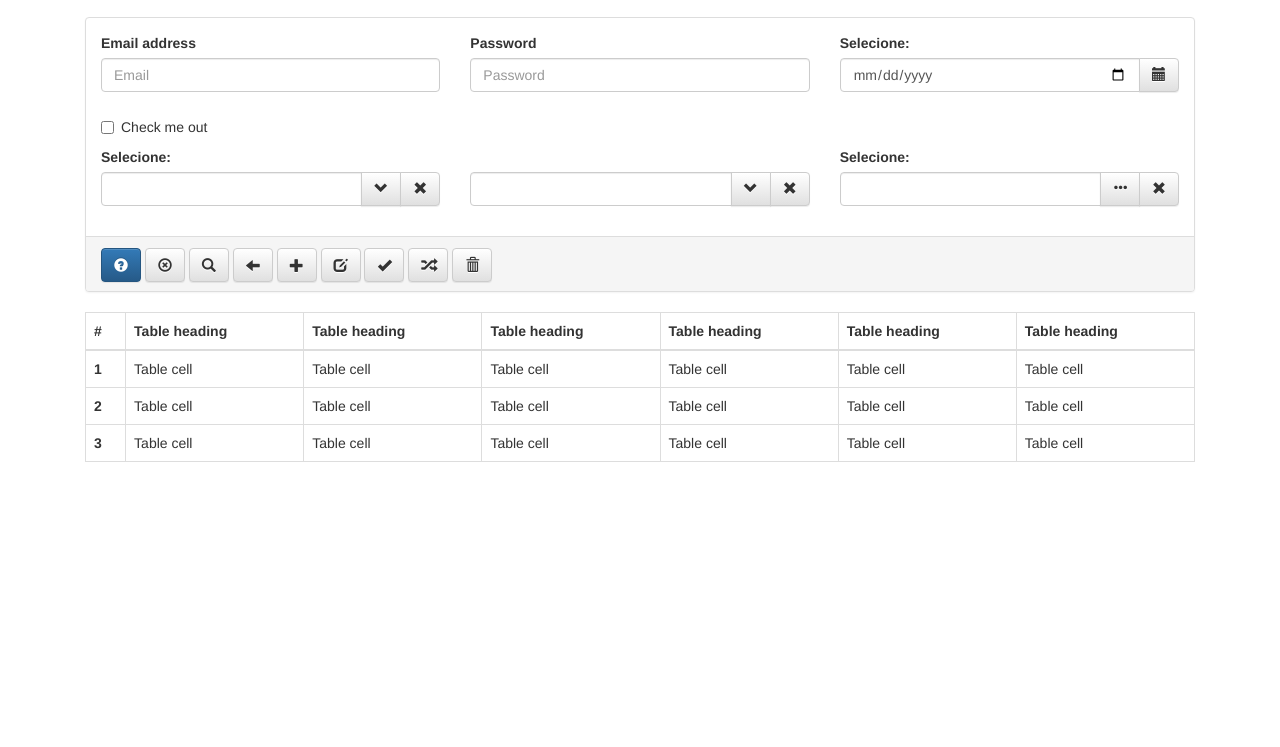
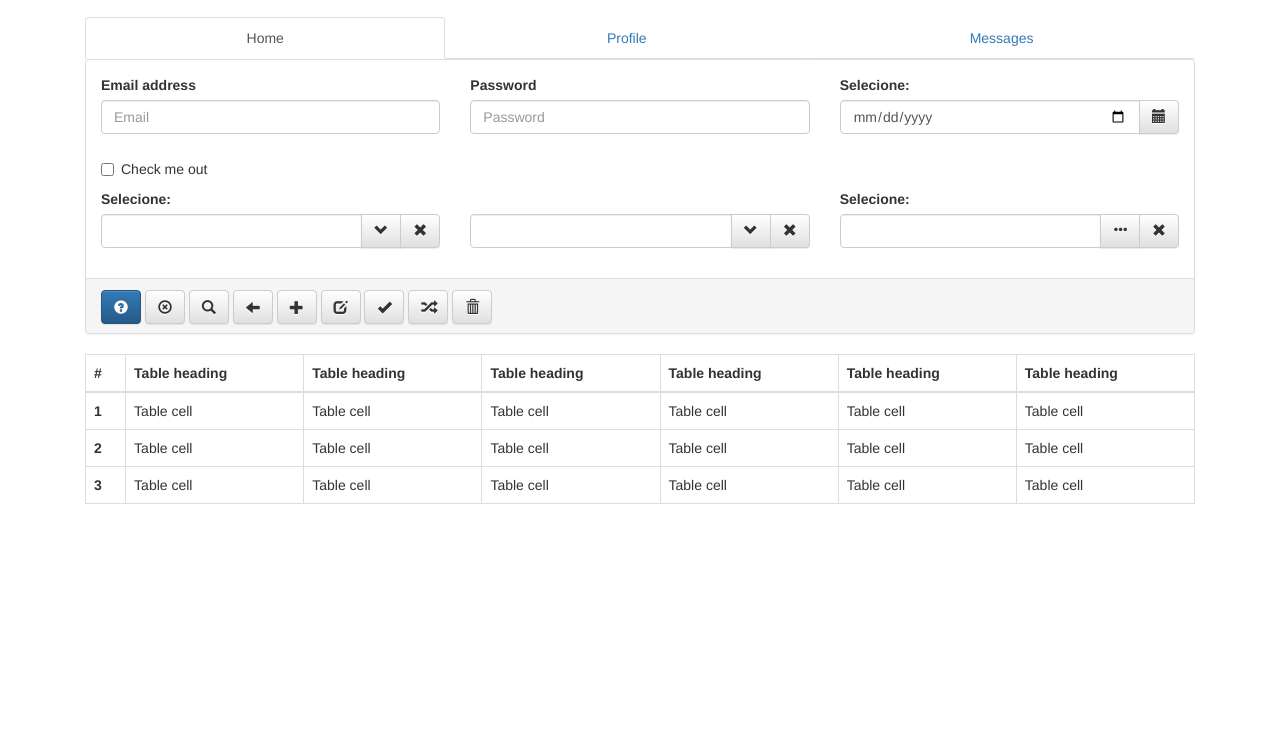
Before and after one commit to dayvesoliveira/angular2, a plain HTML site: page angular2-quickstart/client/index.html in a window 1280 px wide. Shown: the part 53-800 px from the top of the page. Drawn offline with Linux system fonts and the light colour scheme.

Commit message:
update tabs.

```diff
--- a/angular2-quickstart/client/index.html
+++ b/angular2-quickstart/client/index.html
@@ -49,6 +49,14 @@
         <div class="container theme-showcase" role="main">
 
             <div class="container-fluid">
+
+
+                <ul class="nav nav-tabs nav-justified">
+                    <li role="presentation" class="active"><a href="#">Home</a></li>
+                    <li role="presentation"><a href="#">Profile</a></li>
+                    <li role="presentation"><a href="#">Messages</a></li>
+                </ul>
+
 
                 <div class="panel panel-default">
                     <div class="panel-body">
```
